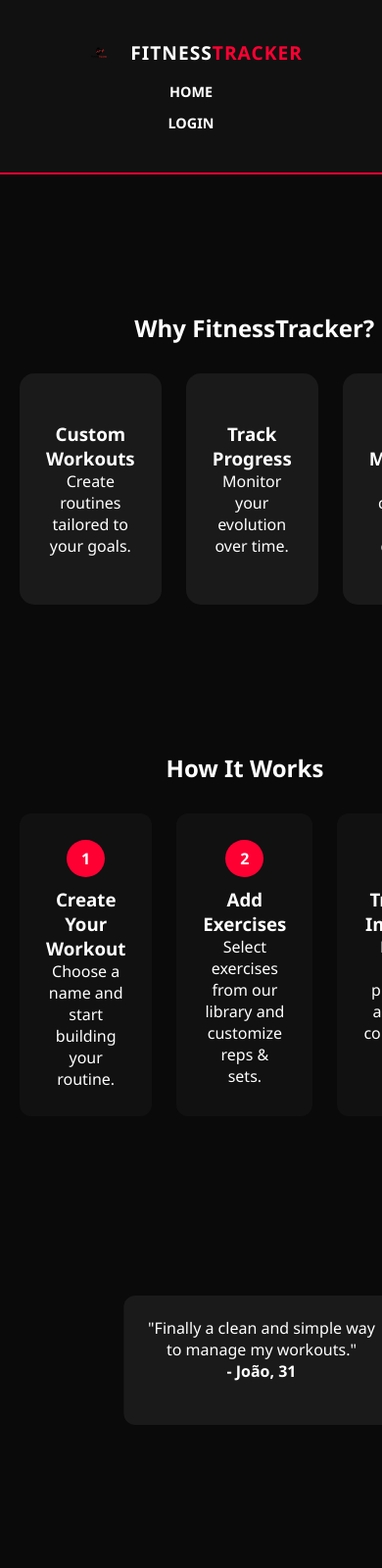
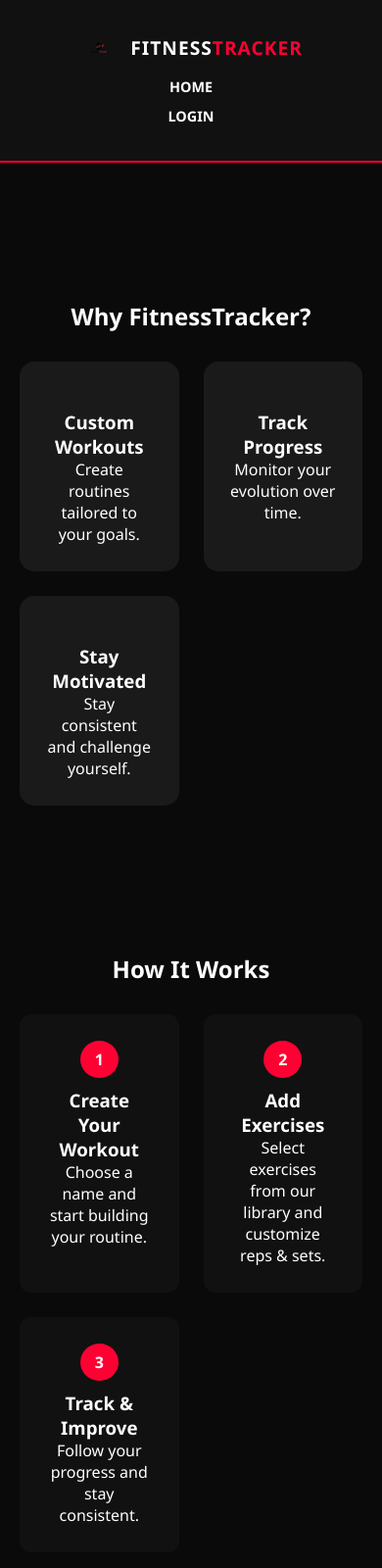
Before and after one commit to RonaldoGoatSii/fitnessTracker, a plain HTML site: page index.html in a window 390 px wide. Shown: the top 1600 px of the page at 98% size. Before the commit the page ends 1534 px from the top, so only its background shows below. Drawn offline with Linux system fonts and the light colour scheme; some packages are replaced by stand-ins of ours; a script that the page names is missing.

Commit message:
feat: updated the part of responsive

```diff
--- a/src/style.css
+++ b/src/style.css
@@ -533,12 +533,11 @@ body {
     font-weight: bold;
 }
 
-/* RESPONSIVE DESIGN */
 
 @media (max-width: 480px) {
 
     .navbar {
-        padding: 25px 5%;
+        padding: 20px 5%;
         flex-direction: column;
         gap: 15px;
         text-align: center;
@@ -546,11 +545,25 @@ body {
 
     .nav-links {
         flex-direction: column;
-        gap: 10px;
+        gap: 8px;
     }
 
-    .nav-links a {
-        font-size: 0.9rem;
+    .hero-section h1 {
+        font-size: 1.8rem;
+    }
+
+    .hero-section p {
+        font-size: 1rem;
+    }
+
+    .highlight-grid,
+    .steps-grid,
+    .testimonials-grid {
+        grid-template-columns: 1fr;
+    }
+
+    .carousel-item-auto {
+        flex: 0 0 80%;
     }
 
     .grid-exercicios {
@@ -562,10 +575,12 @@ body {
         height: 60px;
     }
 
+    /* Lista */
     .treino-item {
         flex-direction: column;
         align-items: flex-start;
         gap: 10px;
+        padding: 15px;
     }
 
     .acoes {
@@ -579,6 +594,7 @@ body {
         padding: 0 10px;
     }
 
+    /* Login */
     .login-card {
         padding: 25px;
     }
@@ -588,14 +604,27 @@ body {
     }
 }
 
+
 @media (max-width: 768px) {
 
     .navbar {
-        padding: 35px 6%;
+        padding: 30px 6%;
     }
 
     .nav-links a {
         font-size: 0.9rem;
+    }
+
+    /* Grids viram 2 colunas */
+    .highlight-grid,
+    .steps-grid,
+    .testimonials-grid {
+        grid-template-columns: repeat(2, 1fr);
+    }
+
+    /* Carrossel */
+    .carousel-item-auto {
+        flex: 0 0 45%;
     }
 
     .grid-exercicios {
@@ -611,14 +640,23 @@ body {
     }
 }
 
+
 @media (max-width: 1200px) {
 
     .navbar {
-        padding: 40px 6%;
+        padding: 35px 6%;
     }
 
-    .grid-exercicios {
-        grid-template-columns: repeat(3, 1fr);
+    /* Grids viram 2 colunas */
+    .highlight-grid,
+    .steps-grid,
+    .testimonials-grid {
+        grid-template-columns: repeat(2, 1fr);
+    }
+
+    /* Carrossel */
+    .carousel-item-auto {
+        flex: 0 0 35%;
     }
 
     .lista-container {
```
